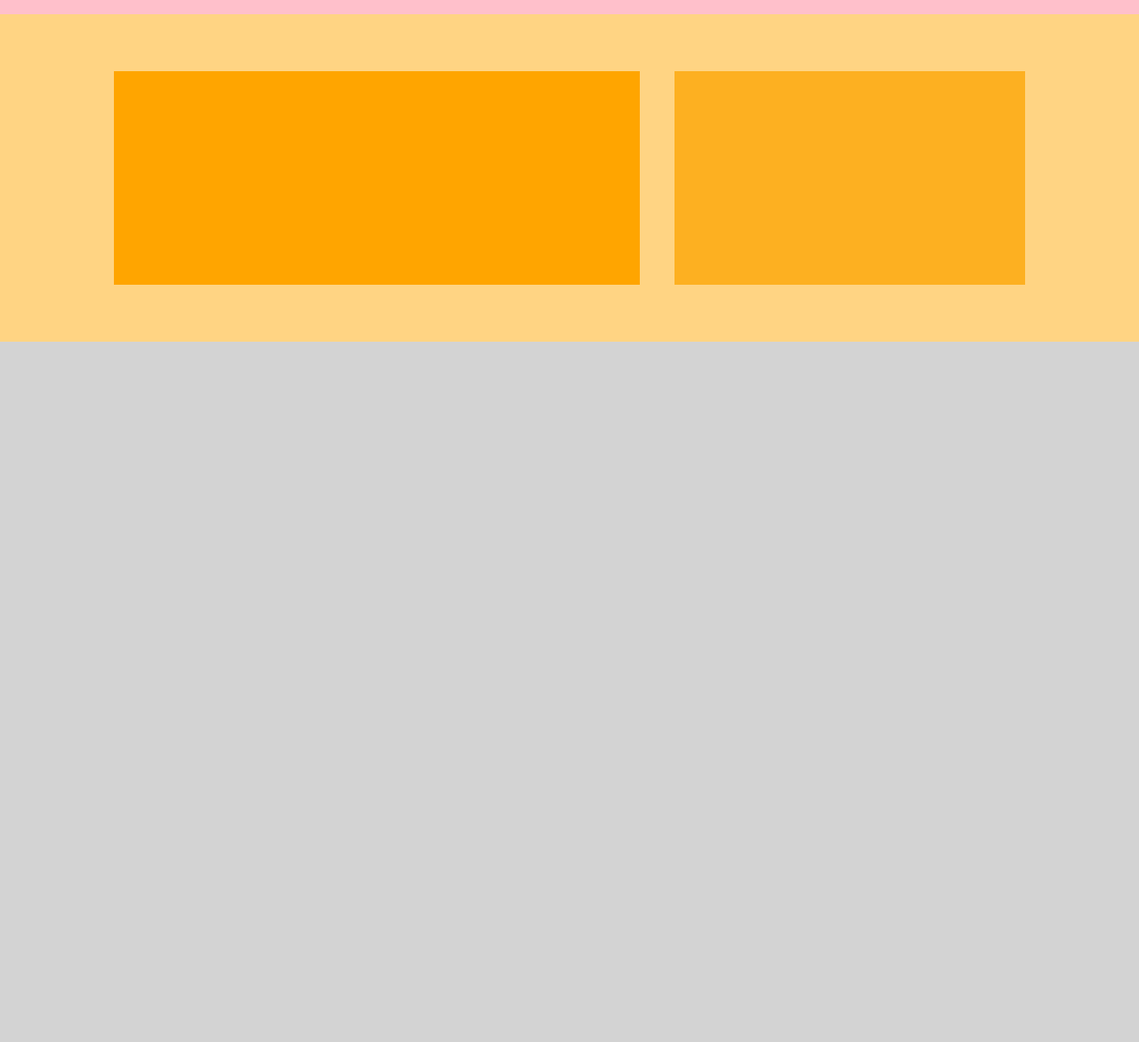
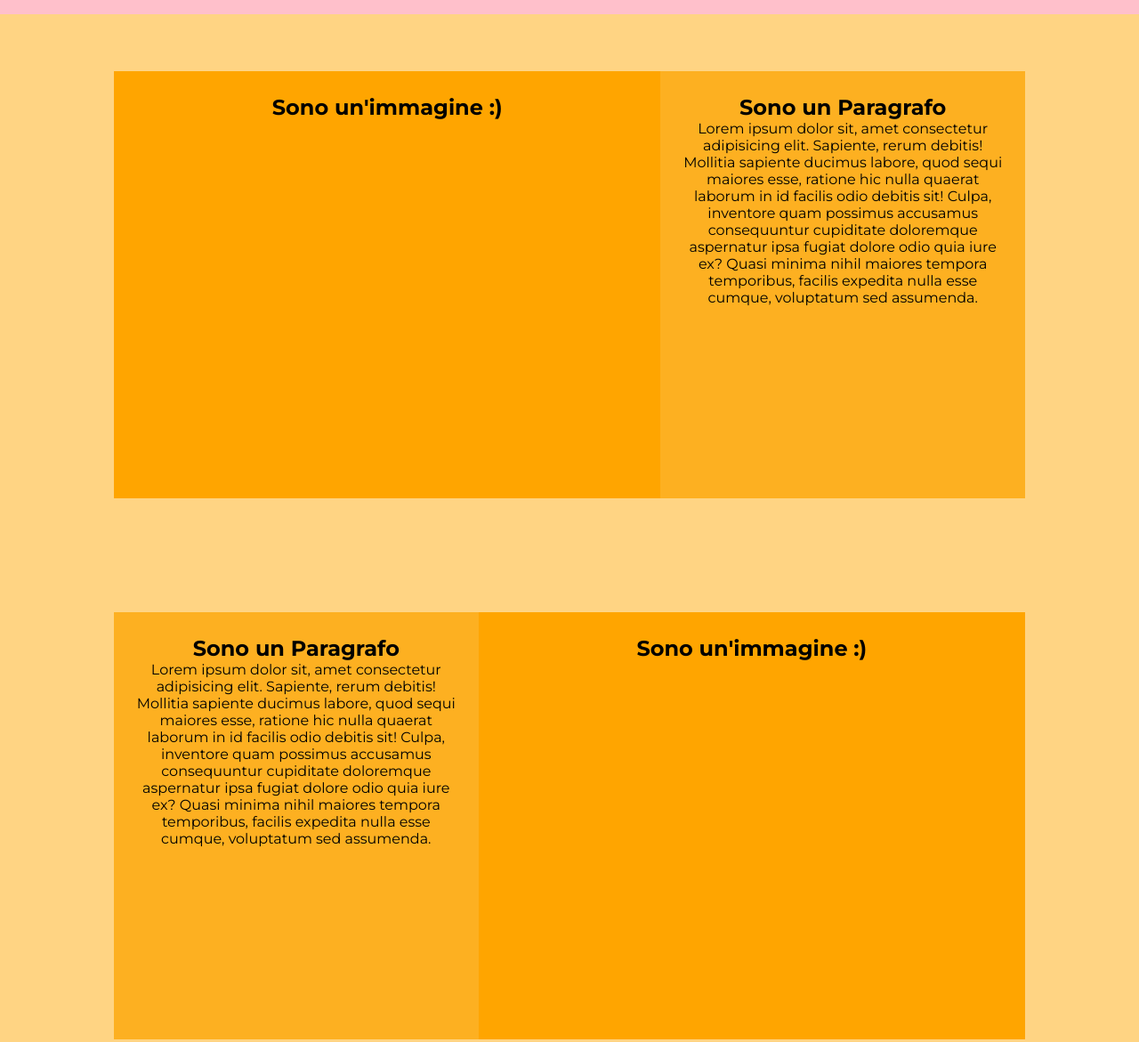
Before and after one commit to yurididomenico/htmlcss-struttura-discord, a plain HTML site: page index.html in a window 1280 px wide. Shown: the part 480-1651 px from the top of the page at 89% size. Before the commit the page ends 864 px from the top, so only its background shows below. Drawn offline with Linux system fonts and the light colour scheme; a web font is replaced by a local one.

Commit message:
Main: Set sezioni

```diff
--- a/assets/css/stile.css
+++ b/assets/css/stile.css
@@ -54,15 +54,16 @@ main
 .main-img
 {
   width: 60%;
-  height: 30vh;
+  height: 60vh;
   background-color: orange;
-  margin-right: 3vw;
+  padding: 2vw;
 }
 .main-descrizione-img
 {
   width: 40%;
-  height: 30vh;
+  height: 60vh;
   background-color: rgb(253, 176, 33);
+  padding: 2vw;
 }
 /* |||||||||| FOOTER |||||||||| */
 
--- a/index.html
+++ b/index.html
@@ -39,13 +39,46 @@
 
     <div class="contenitore80">
 
-      <section class="sezione flex-mode justify-center">
+      <section class="sezione flex-mode justify-center s-between center-text">
 
-        <div class="main-img "></div>
+        <div class="main-img">
+          <h2>Sono un'immagine :)</h2>
+        </div>
 
         <div class="main-descrizione-img">
+          <h2>Sono un Paragrafo</h2>
+          <p>Lorem ipsum dolor sit, amet consectetur adipisicing elit. Sapiente, rerum debitis! Mollitia sapiente ducimus labore, quod sequi maiores esse, ratione hic nulla quaerat laborum in id facilis odio debitis sit!
+          Culpa, inventore quam possimus accusamus consequuntur cupiditate doloremque aspernatur ipsa fugiat dolore odio quia iure ex? Quasi minima nihil maiores tempora temporibus, facilis expedita nulla esse cumque, voluptatum sed assumenda.</p>
+        </div>
 
+      </section>
+
+      <section class="sezione flex-mode justify-center s-between center-text">
+
+        <div class="main-descrizione-img">
+          <h2>Sono un Paragrafo</h2>
+          <p>Lorem ipsum dolor sit, amet consectetur adipisicing elit. Sapiente, rerum debitis! Mollitia sapiente ducimus labore, quod sequi maiores esse, ratione hic nulla quaerat laborum in id facilis odio debitis sit!
+          Culpa, inventore quam possimus accusamus consequuntur cupiditate doloremque aspernatur ipsa fugiat dolore odio quia iure ex? Quasi minima nihil maiores tempora temporibus, facilis expedita nulla esse cumque, voluptatum sed assumenda.</p>
         </div>
+
+        <div class="main-img">
+          <h2>Sono un'immagine :)</h2>
+        </div>
+
+      </section>
+
+      <section class="sezione flex-mode justify-center s-between center-text">
+
+        <div class="main-img">
+          <h2>Sono un'immagine :)</h2>
+        </div>
+
+        <div class="main-descrizione-img">
+          <h2>Sono un Paragrafo</h2>
+          <p>Lorem ipsum dolor sit, amet consectetur adipisicing elit. Sapiente, rerum debitis! Mollitia sapiente ducimus labore, quod sequi maiores esse, ratione hic nulla quaerat laborum in id facilis odio debitis sit!
+          Culpa, inventore quam possimus accusamus consequuntur cupiditate doloremque aspernatur ipsa fugiat dolore odio quia iure ex? Quasi minima nihil maiores tempora temporibus, facilis expedita nulla esse cumque, voluptatum sed assumenda.</p>
+        </div>
+
       </section>
 
     </div>
```
